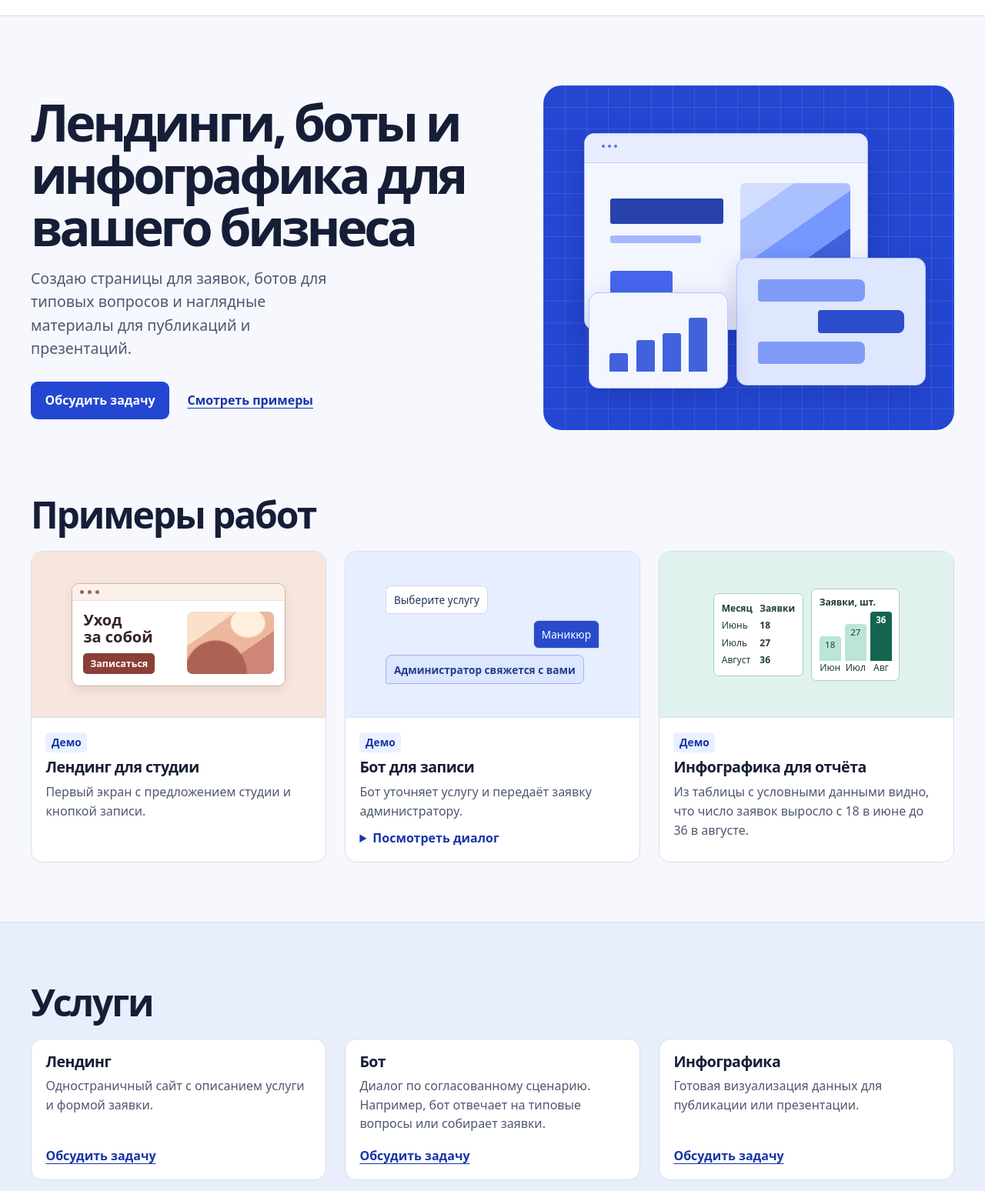
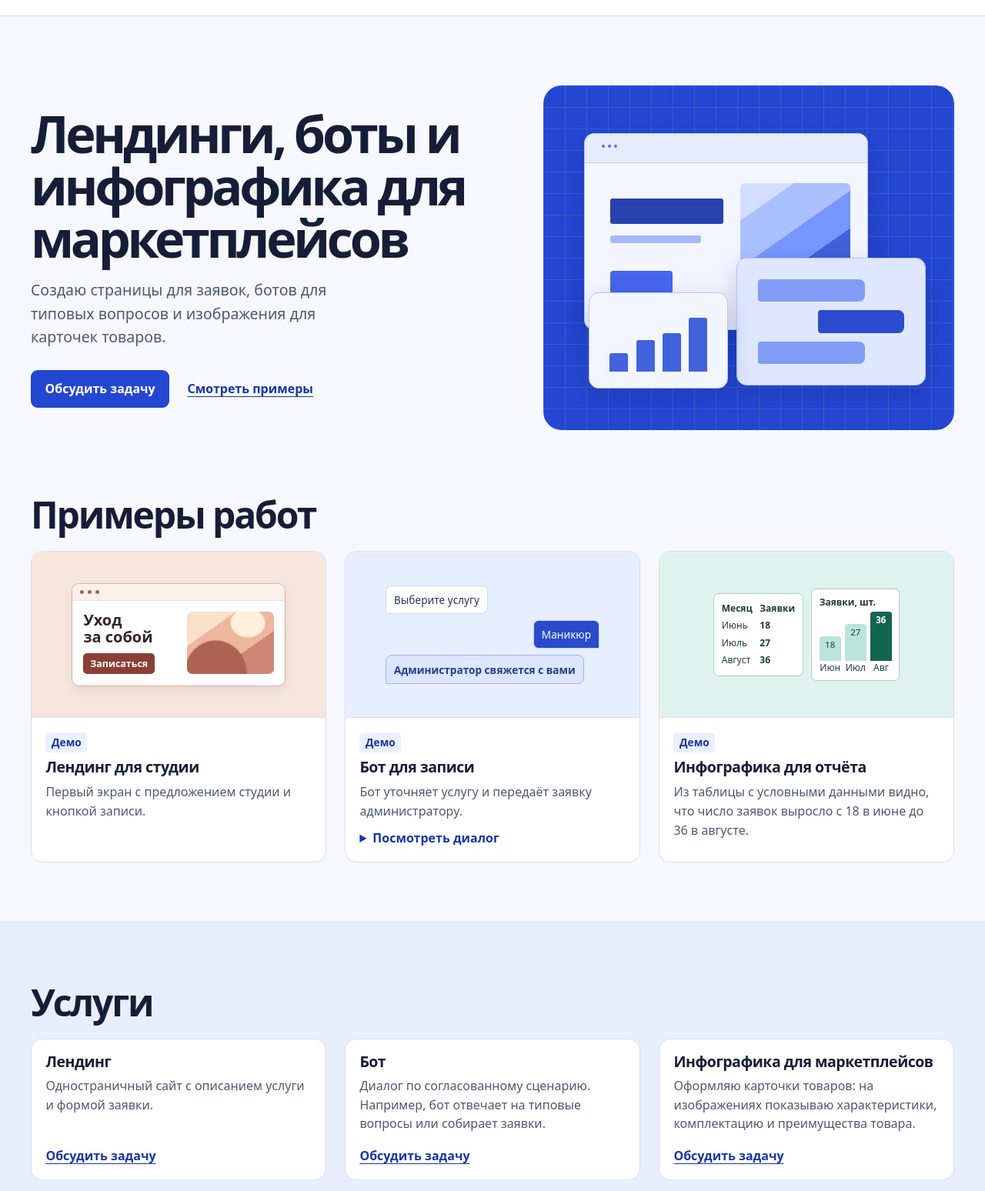
Before and after one commit to starek5742-droid/landing-demo, a plain HTML site: page index.html in a window 1280 px wide. Shown: the part 52-1600 px from the top of the page at 77% size. Drawn offline with Linux system fonts and the light colour scheme.

Commit message:
Уточнить услугу инфографики для маркетплейсов

```diff
--- a/index.html
+++ b/index.html
@@ -3,8 +3,8 @@
 <head>
   <meta charset="utf-8">
   <meta name="viewport" content="width=device-width, initial-scale=1">
-  <meta name="description" content="Лендинги для заявок, боты для типовых вопросов и инфографика для малого бизнеса и самостоятельных специалистов.">
-  <title>Лендинги, боты и инфографика — Денис</title>
+  <meta name="description" content="Лендинги для заявок, боты для типовых вопросов и инфографика для карточек товаров на маркетплейсах.">
+  <title>Лендинги, боты и инфографика для маркетплейсов — Денис</title>
   <link rel="stylesheet" href="styles.css">
   <script src="app.js" defer></script>
 </head>
@@ -24,8 +24,8 @@
   <main id="main" tabindex="-1">
     <section class="hero wrap" aria-labelledby="hero-title">
       <div class="hero-copy">
-        <h1 id="hero-title">Лендинги, боты и инфографика для вашего бизнеса</h1>
-        <p>Создаю страницы для заявок, ботов для типовых вопросов и наглядные материалы для публикаций и презентаций.</p>
+        <h1 id="hero-title">Лендинги, боты и инфографика для маркетплейсов</h1>
+        <p>Создаю страницы для заявок, ботов для типовых вопросов и изображения для карточек товаров.</p>
         <div class="hero-actions">
           <a class="button" href="#inquiry">Обсудить задачу</a>
           <a class="text-link" href="#examples">Смотреть примеры</a>
@@ -83,7 +83,7 @@
         <div class="three-columns">
           <article class="service-card"><h3>Лендинг</h3><p>Одностраничный сайт с описанием услуги и формой заявки.</p><a class="text-link" data-service="Лендинг" href="#inquiry" aria-label="Обсудить задачу по лендингу">Обсудить задачу</a></article>
           <article class="service-card"><h3>Бот</h3><p>Диалог по согласованному сценарию. Например, бот отвечает на типовые вопросы или собирает заявки.</p><a class="text-link" data-service="Бот" href="#inquiry" aria-label="Обсудить задачу по боту">Обсудить задачу</a></article>
-          <article class="service-card"><h3>Инфографика</h3><p>Готовая визуализация данных для публикации или презентации.</p><a class="text-link" data-service="Инфографика" href="#inquiry" aria-label="Обсудить задачу по инфографике">Обсудить задачу</a></article>
+          <article class="service-card"><h3>Инфографика для маркетплейсов</h3><p>Оформляю карточки товаров: на изображениях показываю характеристики, комплектацию и преимущества товара.</p><a class="text-link" data-service="Инфографика для маркетплейсов" href="#inquiry" aria-label="Обсудить инфографику для маркетплейсов">Обсудить задачу</a></article>
         </div>
       </div>
     </section>
@@ -96,7 +96,7 @@
     <section class="faq section wrap" id="faq" aria-labelledby="faq-title">
       <h2 id="faq-title">Стоимость и вопросы</h2>
       <div class="questions">
-        <details open><summary>От чего зависит стоимость?</summary><p>От объёма страницы, числа сценариев бота или объёма данных. Стоимость согласуем до начала работы.</p></details>
+        <details open><summary>От чего зависит стоимость?</summary><p>От объёма страницы, числа сценариев бота или количества изображений для карточек товаров. Стоимость согласуем до начала работы.</p></details>
         <details><summary>Что нужно для старта?</summary><p>Опишите задачу. Если уже есть тексты, примеры или данные, обсудим, как их использовать.</p></details>
         <details><summary>Что получу в конце?</summary><p>До начала работы согласуем, что передаётся, кто запускает результат и нужна ли поддержка.</p></details>
       </div>
@@ -110,7 +110,7 @@
           <noscript><p>Включите JavaScript, чтобы пользоваться формой.</p></noscript>
           <label for="service">Услуга</label>
           <select id="service" name="service" aria-describedby="service-error" required>
-            <option value="">Выберите услугу</option><option>Лендинг</option><option>Бот</option><option>Инфографика</option><option>Нужна помощь с выбором</option>
+            <option value="">Выберите услугу</option><option>Лендинг</option><option>Бот</option><option>Инфографика для маркетплейсов</option><option>Нужна помощь с выбором</option>
           </select>
           <p class="field-error" id="service-error" hidden></p>
           <label for="task">Задача</label>
```
